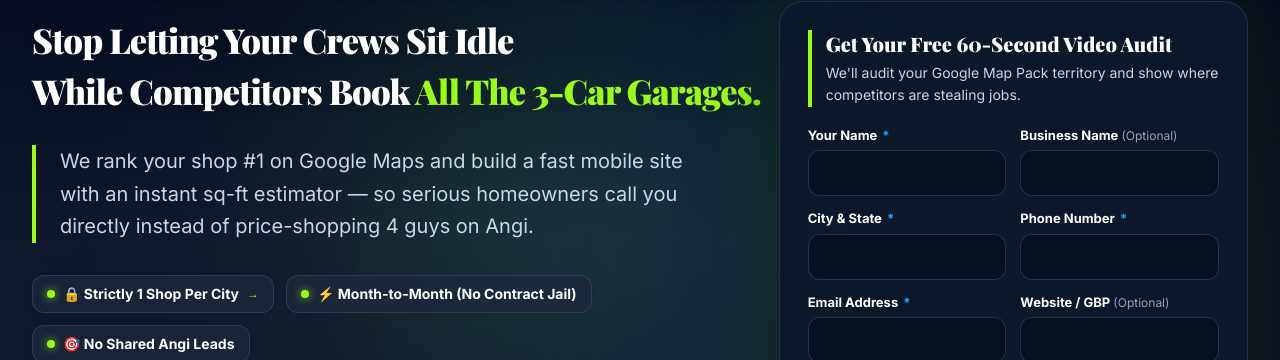
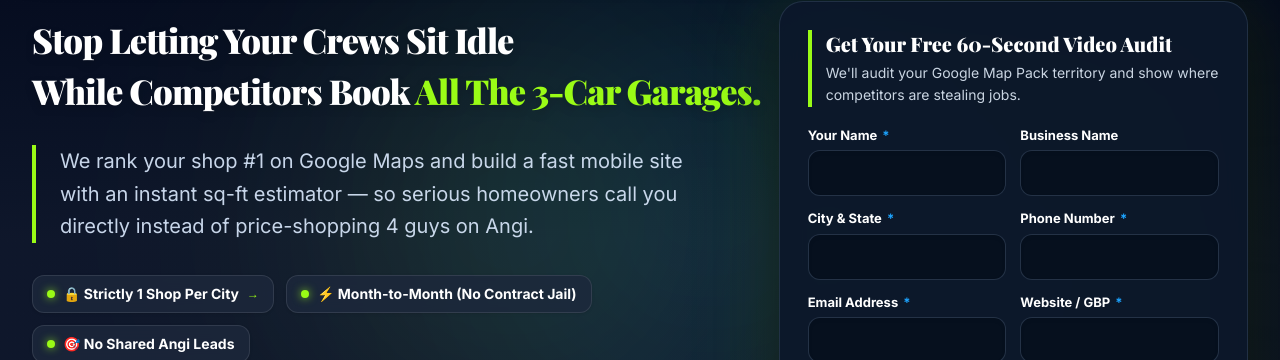
Before and after one commit to mahabubkabir40-ai/multipro-digital, a Next.js app: page / in a window 1280 px wide. Shown: the part 191-551 px from the top of the page. Built offline with nearby package versions, Linux system fonts and the light colour scheme; a web font is replaced by a local one.

Commit message:
chore(forms): require Website/GBP field and remove (Optional) label from Business Name

```diff
--- a/src/app/contact/page.tsx
+++ b/src/app/contact/page.tsx
@@ -188,7 +188,7 @@ export default function ContactPage() {
                       />
                     </div>
                     <div>
-                      <label className="block text-white text-xs sm:text-sm font-bold mb-1.5">Business Name <span className="text-slate-400 font-normal">(Optional)</span></label>
+                      <label className="block text-white text-xs sm:text-sm font-bold mb-1.5">Business Name</label>
                       <input
                         type="text"
                         name="Business Name"
@@ -233,11 +233,12 @@ export default function ContactPage() {
                       />
                     </div>
                     <div>
-                      <label className="block text-white text-xs sm:text-sm font-bold mb-1.5">Website or Google Business Profile <span className="text-slate-400 font-normal">(Optional)</span></label>
+                      <label className="block text-white text-xs sm:text-sm font-bold mb-1.5">Website or Google Business Profile <span className="text-[#1da4ff]">*</span></label>
                       <input
                         type="text"
                         name="Website or Google Business Profile"
                         className="w-full bg-slate-950/80 border border-white/15 rounded-xl px-4 py-2.5 text-white placeholder-slate-400 focus:outline-none focus:border-brand-lime focus:ring-2 focus:ring-brand-lime/20 transition-all text-sm shadow-sm"
+                        required
                         disabled={isSubmitting}
                       />
                     </div>
--- a/src/app/free-audit/page.tsx
+++ b/src/app/free-audit/page.tsx
@@ -132,7 +132,7 @@ export default function FreeAuditPage() {
                 {/* Business Name */}
                 <div>
                   <label htmlFor="audit-business" className={labelClass}>
-                    Business Name <span className="text-slate-400 font-normal text-xs sm:text-sm ml-1">(Optional)</span>
+                    Business Name
                   </label>
                   <input
                     id="audit-business"
@@ -191,12 +191,13 @@ export default function FreeAuditPage() {
                 {/* Website or Google Business Profile */}
                 <div>
                   <label htmlFor="audit-website" className={labelClass}>
-                    Website or Google Business Profile <span className="text-slate-400 font-normal text-xs sm:text-sm ml-1">(Optional)</span>
+                    Website or Google Business Profile <span className="text-[#1da4ff] font-bold ml-0.5">*</span>
                   </label>
                   <input
                     id="audit-website"
                     type="text"
                     name="Website or Google Business Profile"
+                    required
                     disabled={isSubmitting}
                     className={inputClass}
                   />
--- a/src/app/locations/[city]/CityAuditForm.tsx
+++ b/src/app/locations/[city]/CityAuditForm.tsx
@@ -113,7 +113,7 @@ export default function CityAuditForm({ defaultCity = '' }: Props) {
         {/* Business Name */}
         <div>
           <label htmlFor="loc-business" className={labelClass}>
-            Business Name <span className="text-slate-400 font-normal text-xs">(Optional)</span>
+            Business Name
           </label>
           <input
             id="loc-business"
@@ -172,12 +172,13 @@ export default function CityAuditForm({ defaultCity = '' }: Props) {
         {/* Website or Google Business Profile */}
         <div>
           <label htmlFor="loc-website" className={labelClass}>
-            Website / GBP <span className="text-slate-400 font-normal text-xs">(Optional)</span>
+            Website / GBP <span className="text-[#1da4ff] font-bold ml-0.5">*</span>
           </label>
           <input
             id="loc-website"
             type="text"
             name="Website or Google Business Profile"
+            required
             disabled={isSubmitting}
             className={inputClass}
           />
--- a/src/components/HeroLeadForm.tsx
+++ b/src/components/HeroLeadForm.tsx
@@ -122,7 +122,7 @@ export default function HeroLeadForm() {
                 {/* Business Name */}
                 <div>
                   <label htmlFor="hero-business" className={labelClass}>
-                    Business Name <span className="text-slate-400 font-normal text-xs">(Optional)</span>
+                    Business Name
                   </label>
                   <input
                     id="hero-business"
@@ -181,12 +181,13 @@ export default function HeroLeadForm() {
                 {/* Website or Google Business Profile */}
                 <div>
                   <label htmlFor="hero-website" className={labelClass}>
-                    Website / GBP <span className="text-slate-400 font-normal text-xs">(Optional)</span>
+                    Website / GBP <span className="text-[#1da4ff] font-bold ml-0.5">*</span>
                   </label>
                   <input
                     id="hero-website"
                     type="text"
                     name="Website or Google Business Profile"
+                    required
                     disabled={isSubmitting}
                     className={inputClass}
                   />
```
